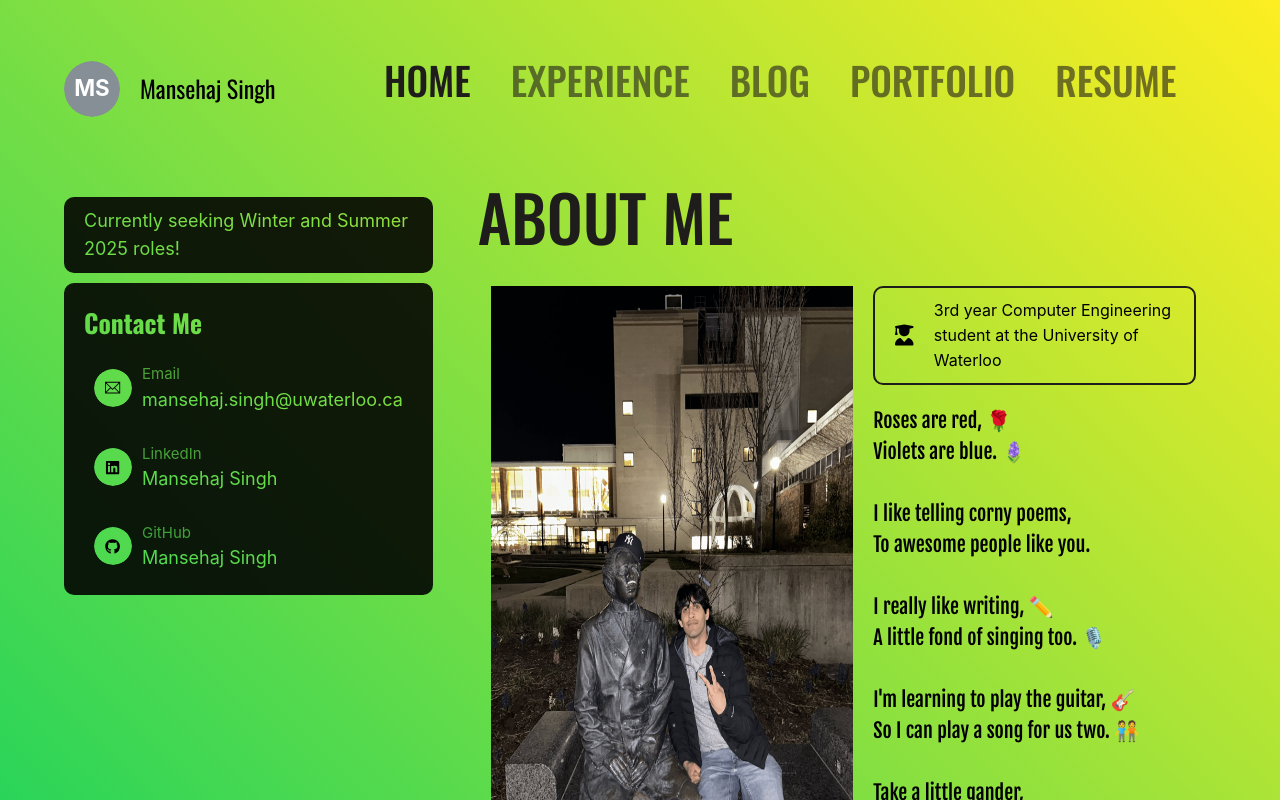
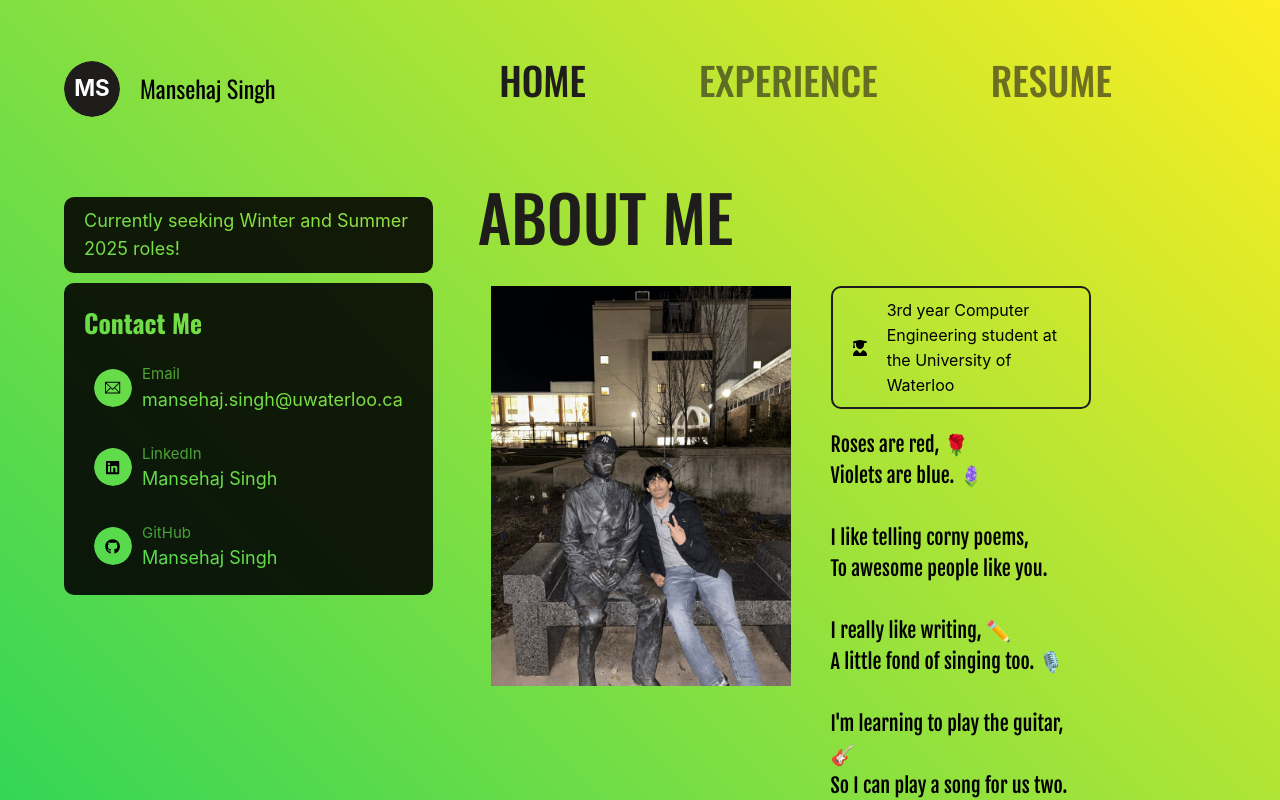
Before and after one commit to mansehajsingh/mansehajsingh.com, a React (Create React App) app: page / in a window 1280 px wide. Shown: the top 800 px of the page. Built offline with nearby package versions, Linux system fonts and the light colour scheme.

Commit message:
Added drawer component.

```diff
--- a/public/index.html
+++ b/public/index.html
@@ -24,7 +24,7 @@
       work correctly both with client-side routing and a non-root public URL.
       Learn how to configure a non-root public URL by running `npm run build`.
     -->
-    <title>React App</title>
+    <title>Mansehaj Singh</title>
 
     <link rel="preconnect" href="https://fonts.googleapis.com">
     <link rel="preconnect" href="https://fonts.gstatic.com" crossorigin>
--- a/src/App.css
+++ b/src/App.css
@@ -1,7 +1,7 @@
 .App {
   overflow: hidden;
   background: rgb(0,147,69);
-  background: linear-gradient(45deg, rgb(4, 208, 99) 0%, rgba(253,238,33,1) 100%);
+  background: linear-gradient(45deg, rgb(4, 208, 99) 0%, rgb(253, 238, 33) 100%);
   position: relative;
   width: 100%;
   min-height: 100vh;
--- a/src/components/ContactCard/ContactCard.css
+++ b/src/components/ContactCard/ContactCard.css
@@ -55,3 +55,5 @@
     margin-left: 10px;
     font-size: min(18px, 4vw);
 }
+
+.nigerd {}
--- a/src/components/HomePage/HomePage.css
+++ b/src/components/HomePage/HomePage.css
@@ -7,19 +7,25 @@
 
 .about-photo {
     min-width: 300px;
-    width: 50%;
+    width: 40%;
+    height: 100%;
+    margin-bottom: 20px;
+    margin-right: 20px;
 }
 
 .about-info {
-    width: 50%;
+    width: 40%;
     min-width: 300px;
     padding: 0 20px;
 }
 
 @media screen and (max-width: 990px) {
 
+    .about-content {
+        justify-content: center;
+    }
+
     .about-info {
-        margin-top: 20px;
         padding: 0;
     }
 
--- a/src/components/Navbar/Navbar.css
+++ b/src/components/Navbar/Navbar.css
@@ -28,6 +28,21 @@
     margin-right: 10%;
 }
 
+.NavRightSmall {
+    display: none;
+}
+
+
+.Navlink {
+    font-family: 'Oswald';
+    font-weight: 500;
+    text-decoration: none;
+    color: rgba(31, 28, 28, 0.6);
+    transition: color 0.3s ease;
+    font-size: 3vw;
+    margin-right: 40px;
+}
+
 @media screen and (max-width: 990px) {
     .NavLeft {
         width: 80%
@@ -36,16 +51,20 @@
     .NavRight {
         display: none;
     }
-}
 
-.Navlink {
-    font-family: 'Oswald';
-    font-weight: 500;
-    text-decoration: none;
-    color: rgba(31, 28, 28, 0.6);
-    transition: color 0.3s ease;
-    font-size: max(8px, 3vw);
-    margin-right: 40px;
+    .NavRightSmall {
+        align-items: center;
+        display: flex;
+        margin-right: 10%;
+    }
+
+    .Nav {
+        margin-bottom: 20px;
+    }
+
+    .Navlink {
+        font-size: 40px;
+    }
 }
 
 .Navlink:hover {
@@ -55,3 +74,8 @@
 .Active-Navlink {
     color: rgba(31, 28, 28, 1) !important;
 }
+
+.drawer-contents {
+    display: flex;
+    flex-direction: column;
+}
--- a/src/components/Navbar/Navbar.js
+++ b/src/components/Navbar/Navbar.js
@@ -1,6 +1,9 @@
 import './Navbar.css';
 import { Link, useLocation } from "react-router-dom";
 import { Avatar } from "@mantine/core";
+import { Drawer, ActionIcon } from '@mantine/core';
+import { useDisclosure } from '@mantine/hooks';
+import { MdDehaze } from "react-icons/md";
 
 
 const Locations = {
@@ -21,14 +24,6 @@ const NAVLINKS = [
         location: Locations.EXPERIENCE
     },
     {
-        text: "BLOG",
-        location: Locations.BLOG
-    },
-    {
-        text: "PORTFOLIO",
-        location: Locations.PORTFOLIO
-    },
-    {
         text: "RESUME",
         location: Locations.RESUME,
         useAnchor: true,
@@ -38,11 +33,12 @@ const NAVLINKS = [
 function Navbar() {
 
     const location = useLocation();
+    const [opened, { open, close }] = useDisclosure(false);
 
     return (
         <nav className="Nav">
             <div className='NavLeft'>
-                <Avatar variant="filled" size="lg">MS</Avatar>
+                <Avatar color="rgb(31, 28, 28)" variant="filled" size="lg">MS</Avatar>
                 <h1 className="name">Mansehaj Singh</h1>
             </div>
             <div className='NavRight'>
@@ -58,11 +54,46 @@ function Navbar() {
                     )
                 }
             </div>
+            <div className="NavRightSmall">
+                <ActionIcon
+                    color="rgba(31, 28, 28)"
+                    variant="filled"
+                    size="xl"
+                    radius="sm"
+                    onClick={open}
+                >
+                    <MdDehaze />
+                </ActionIcon>
+            </div>
+            <Drawer opened={opened} onClose={close}>
+                <div className="drawer-contents">
+                {
+                    NAVLINKS.map(link =>
+                        <Navlink
+                            key={link.location}
+                            text={link.text}
+                            loc={link.location}
+                            active={location.pathname === `/${link.location}`}
+                            useAnchor={link.useAnchor}
+                            onClick={() => {
+                                if (opened) close();
+                            }}
+                        />
+                    )
+                }
+                </div>
+            </Drawer>
         </nav>
     );
 }
 
-const Navlink = ({ text = "", loc = Locations.HOME, active = false, useAnchor = false }) => {
+const Navlink = ({
+    text = "",
+    loc = Locations.HOME,
+    active = false,
+    useAnchor = false,
+    onClick = () => {}
+}) => {
 
     if (useAnchor) {
         return (
@@ -73,7 +104,7 @@ const Navlink = ({ text = "", loc = Locations.HOME, active = false, useAnchor =
     }
 
     return (
-        <Link className={`Navlink ${active && 'Active-Navlink'}`} to={`/${loc}`}>
+        <Link onClick={onClick} className={`Navlink ${active && 'Active-Navlink'}`} to={`/${loc}`}>
             {text}
         </Link>
     );
```
Also changed, not shown: 2 other files (tests, documents, lock files or other folders).
